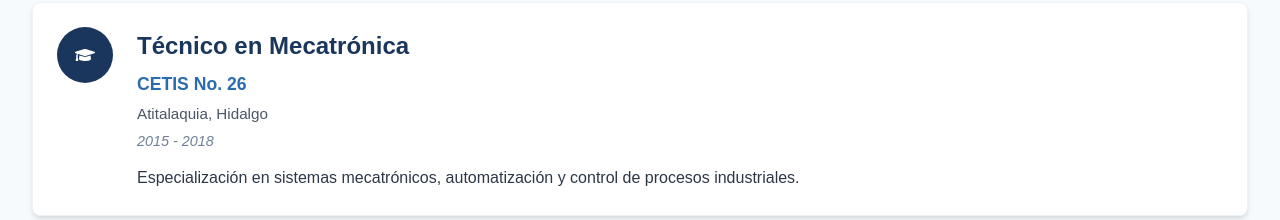
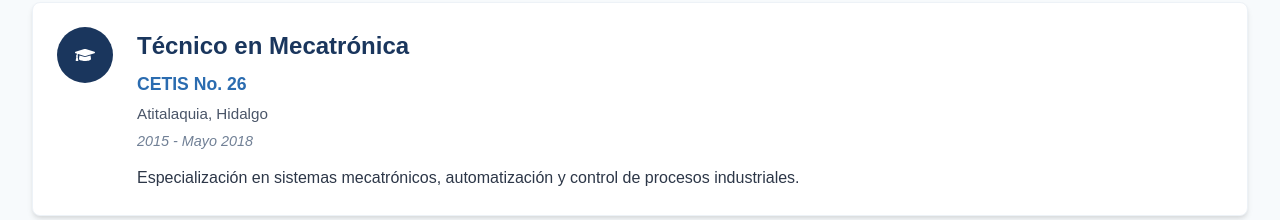
Before and after one commit to Sergio-Juarez-Garcia10/CVSergio, a React (Vite) app: page / in a window 1280 px wide. Shown: the part 2580-2800 px from the top of the page. Built offline with nearby package versions, Linux system fonts and the light colour scheme; a web font is replaced by a local one.

Commit message:
Update Date of Education

```diff
--- a/src/components/Education.jsx
+++ b/src/components/Education.jsx
@@ -13,7 +13,7 @@ const education = [
     degree: 'Técnico en Mecatrónica',
     institution: 'CETIS No. 26',
     location: 'Atitalaquia, Hidalgo',
-    period: '2015 - 2018',
+    period: '2015 - Mayo 2018',
     description: 'Especialización en sistemas mecatrónicos, automatización y control de procesos industriales.',
   },
 ]
```
